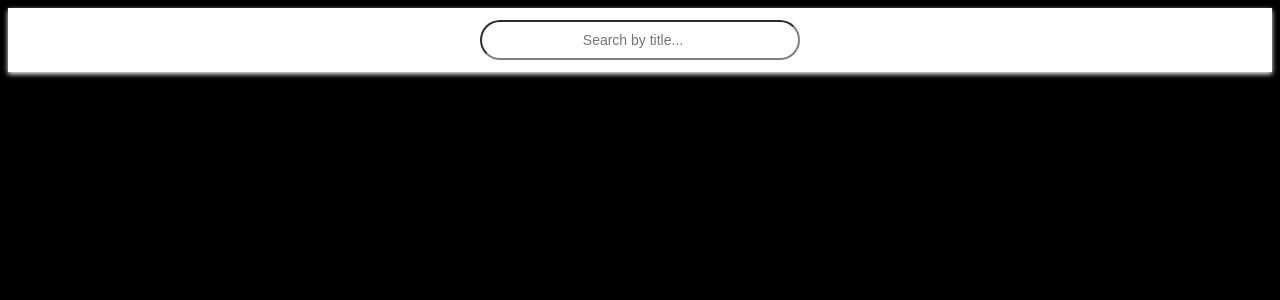
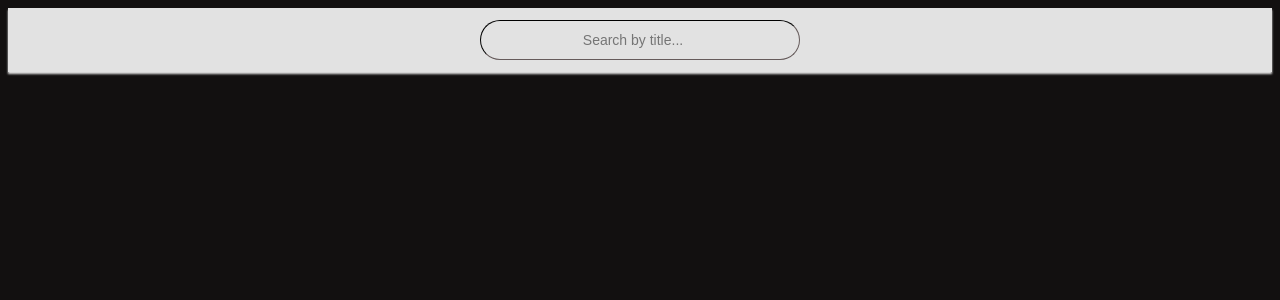
Before and after one commit to techymaj/box-office, a Flask app: page /library in a window 1280 px wide. Shown: the top 300 px of the page. Run offline with Flask 3, Linux system fonts and the light colour scheme.

Commit message:
css: more tweaks

```diff
--- a/static/css/styles.css
+++ b/static/css/styles.css
@@ -3,10 +3,10 @@
     overflow-x: hidden;
 }
 body {
-    background-color: black;
+    background-color: #121010;
 }
 body p {
-    color: white;
+    color: #ffffffe0;
 }
 .library {
     display: grid;
@@ -18,16 +18,18 @@
 .search {
     position: sticky;
     top: 0;
-    background-color: white;
+    background-color: #ffffffe0;
     height: 4rem;
     align-content: center;
-    box-shadow: 0px 2px 5px white;
+    box-shadow: 0px 2px 2px #ffffffe0;
 }
 .search input {
     width: 20rem;
     height: 2.5rem;
     border-radius: 2rem;
-    border-color: grey;
+    border-color: #121010;
+    border-width: 1px;
+    background-color: transparent;
 }
 .loader {
     position: fixed;
@@ -54,11 +56,12 @@
 .title a {
     text-align: center;
     text-decoration: none;
-    color: white;
+    color: #ffffffe0;
     cursor: pointer;
     font-weight: bold;
     font-family:Arial, Helvetica, sans-serif;
     padding: 0 18px;
+    font-size: 12px;
 }
 .title img {
     height: 15rem;
@@ -81,6 +84,7 @@
     column-gap: 1rem;
     max-width: 86rem;
     margin: auto;
+    color: #ffffffe0;
 }
 .now-playing > * {
     grid-column: 1 / 2
```
